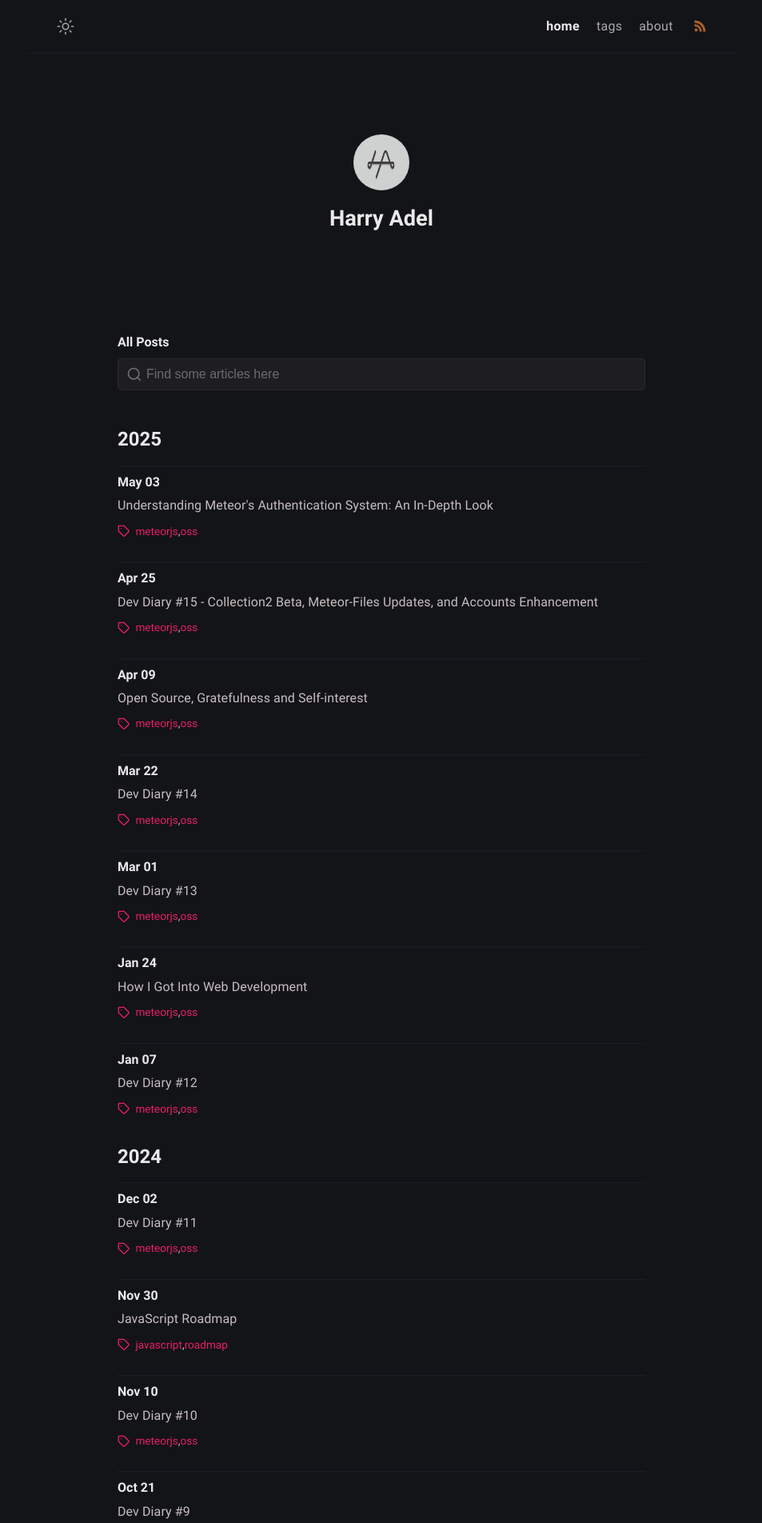
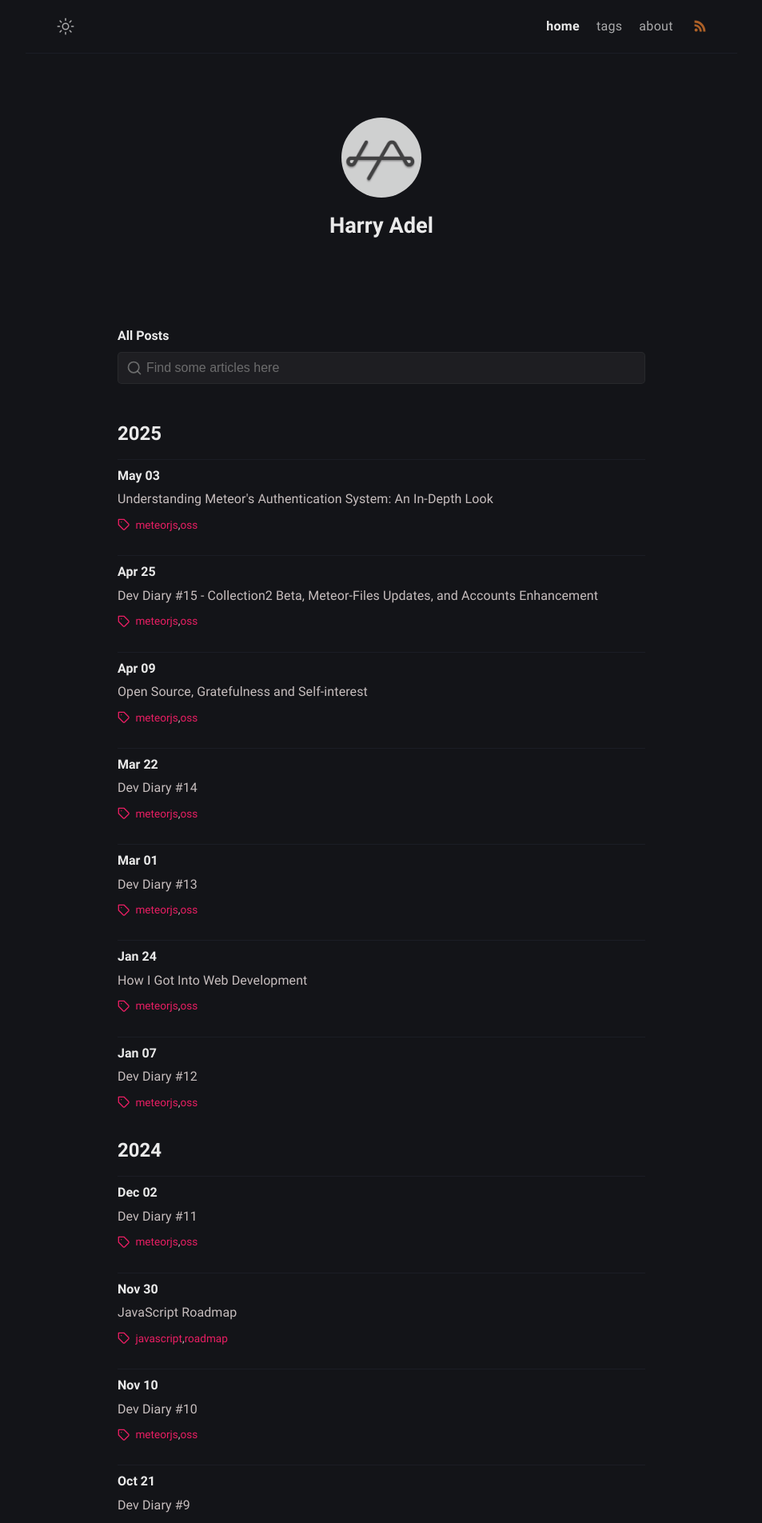
Before and after one commit to harryadel/harryadel.github.io, a Jekyll site: the page built from index.md, in a window 1280 px wide. Shown: the top 1904 px of the page at 80% size, without its empty margins (163-1116 px from the left). Built offline with Jekyll 4.4.1, drawn with Linux system fonts in a browser that asks for light colours.

Commit message:
Update author section layout and search input appearance

```diff
--- a/_sass/klise/_layout.scss
+++ b/_sass/klise/_layout.scss
@@ -181,17 +181,20 @@
 
 // Author
 .author {
-  margin-top: 6.3rem;
-  margin-bottom: 7.2rem;
+  margin-top: 5rem;
+  margin-bottom: 6rem;
   text-align: center;
+  display: flex;
+  flex-direction: column;
+  align-items: center;
 
   @include media-query($on-mobile) {
     margin-bottom: 3em;
   }
 
   .author-avatar {
-    width: 70px;
-    height: 70px;
+    width: 100px;
+    height: 100px;
     border-radius: 100%;
     user-select: none;
     background-color: $black;
@@ -200,6 +203,8 @@
     -webkit-animation: 0.5s ease-in forwards fadein;
     animation: 0.5s ease-in forwards fadein;
     opacity: 1;
+    object-fit: cover;
+    object-position: center;
   }
 
   .author-name {
@@ -349,6 +354,7 @@
     padding: 10px 10px 10px 35px;
     color: $text-base-color;
     -webkit-appearance: none;
+    appearance: none;
     font-size: $base-font-size;
     background-color: rgba(128, 128, 128, 0.1);
     border: 1px solid rgba(128, 128, 128, 0.1);
```
